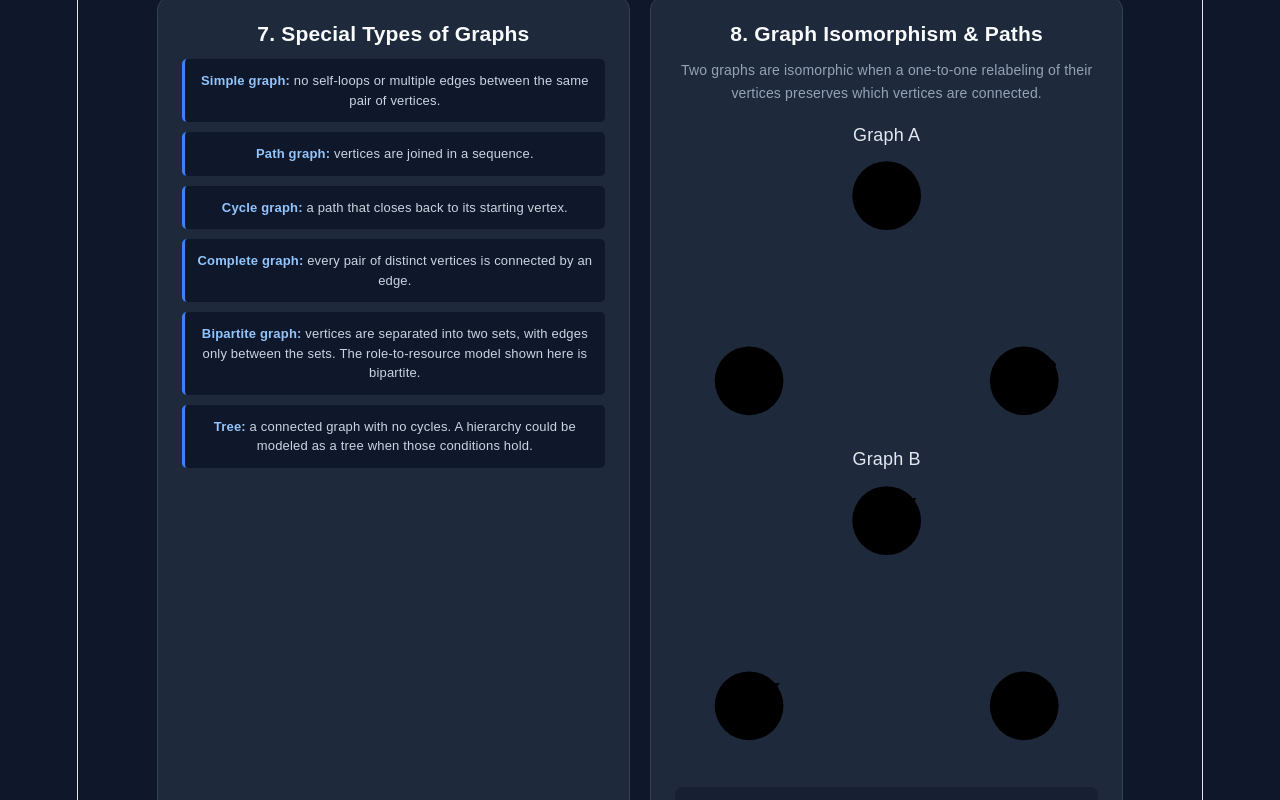
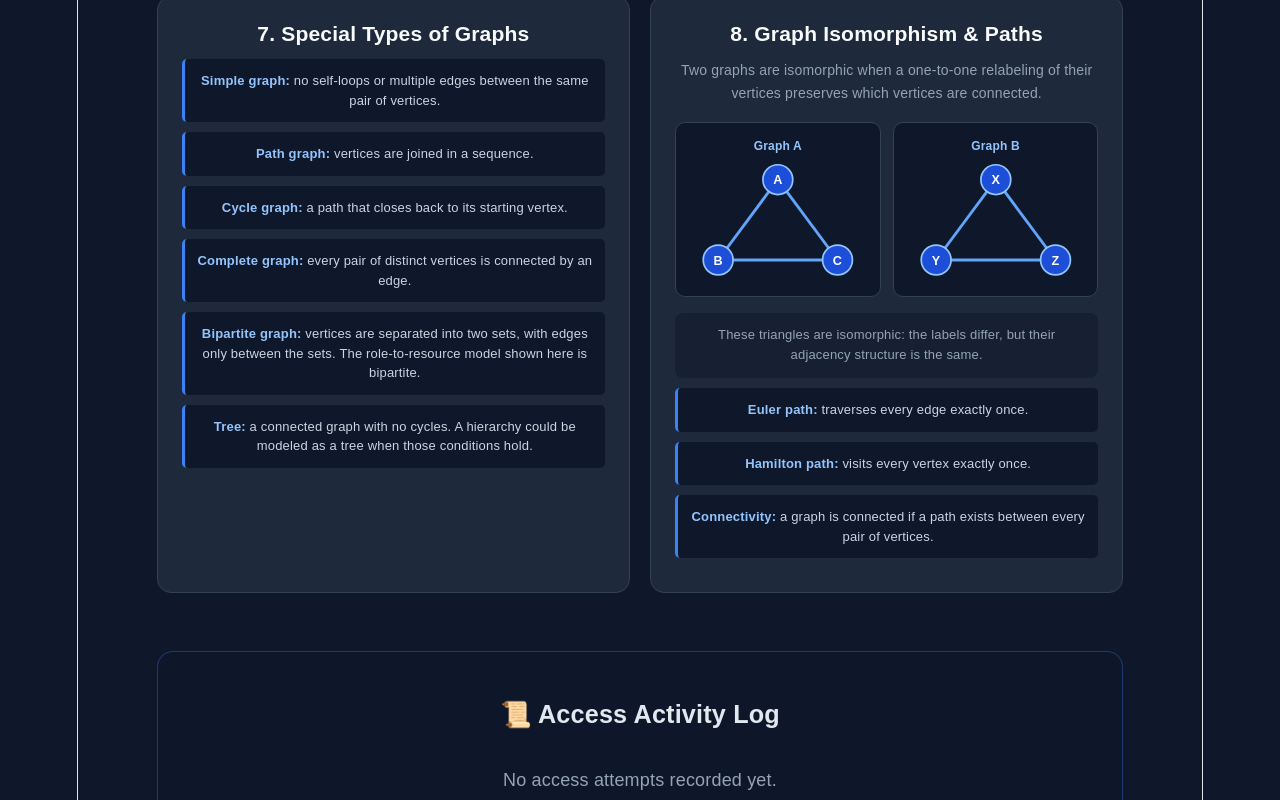
Before and after one commit to sahanasri-30/cybersecurity-access-control, a React (Vite) app: page / in a window 1280 px wide. Shown: the part 4680-5480 px from the top of the page. Built offline with nearby package versions, Linux system fonts and the light colour scheme.

Commit message:
Style graph isomorphism diagram

```diff
--- a/src/App.css
+++ b/src/App.css
@@ -440,3 +440,33 @@ th {
   .access-graph { gap: 22px; grid-template-columns: minmax(100px, .9fr) minmax(130px, 1fr); }
   .graph-node { padding: 9px; font-size: 12px; }
 }
+
+.isomorphism-demo {
+  display: grid;
+  grid-template-columns: 1fr 1fr;
+  gap: 12px;
+  margin: 12px 0;
+}
+.isomorphism-demo > div {
+  min-width: 0;
+  background: #0f172a;
+  border: 1px solid #334155;
+  border-radius: 10px;
+  padding: 10px;
+}
+.demo-label {
+  display: block;
+  color: #93c5fd;
+  font-size: 12px;
+  text-align: center;
+  font-weight: 800;
+}
+.isomorphism-demo svg { width: 100%; height: auto; display: block; }
+.isomorphism-demo svg line { stroke: #60a5fa; stroke-width: 2.5; }
+.isomorphism-demo svg circle { fill: #1d4ed8; stroke: #93c5fd; stroke-width: 1.5; }
+.isomorphism-demo svg text {
+  fill: #ffffff;
+  font-size: 11px;
+  text-anchor: middle;
+  font-weight: 700;
+}
```
